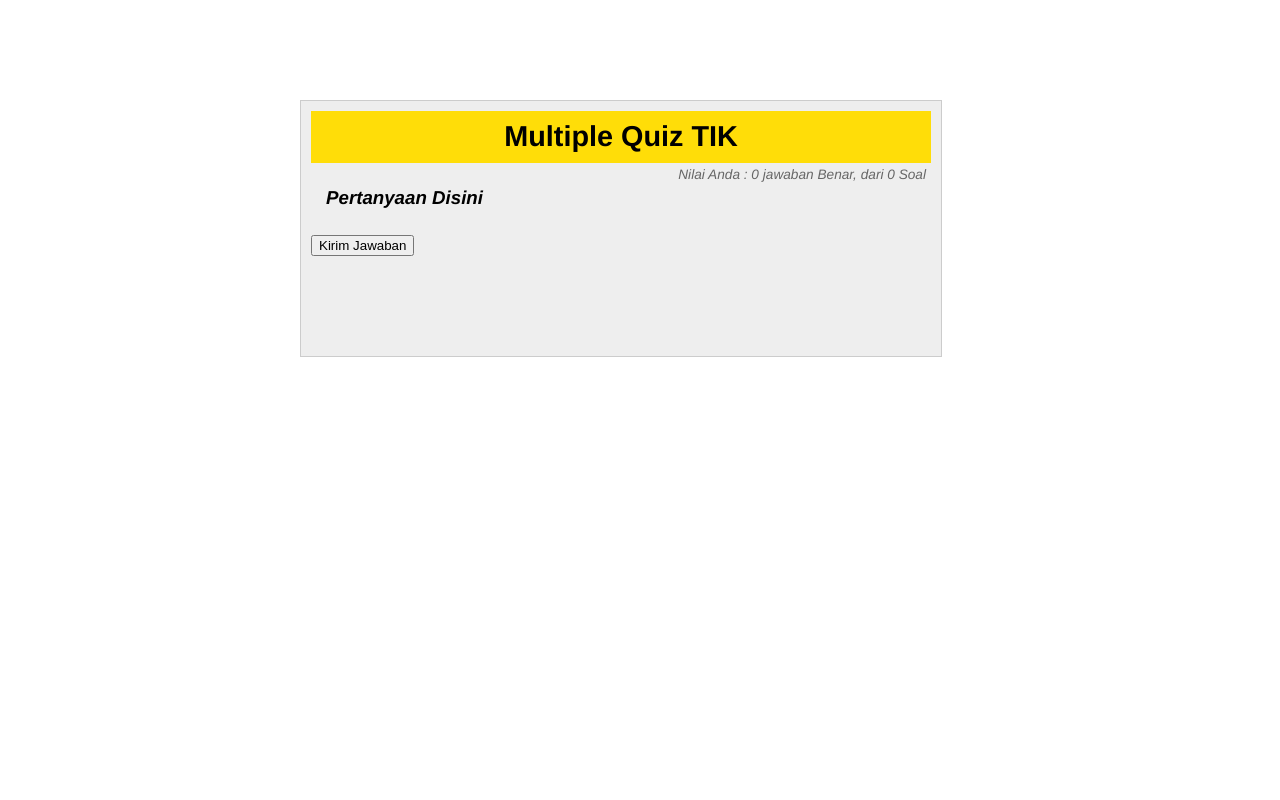
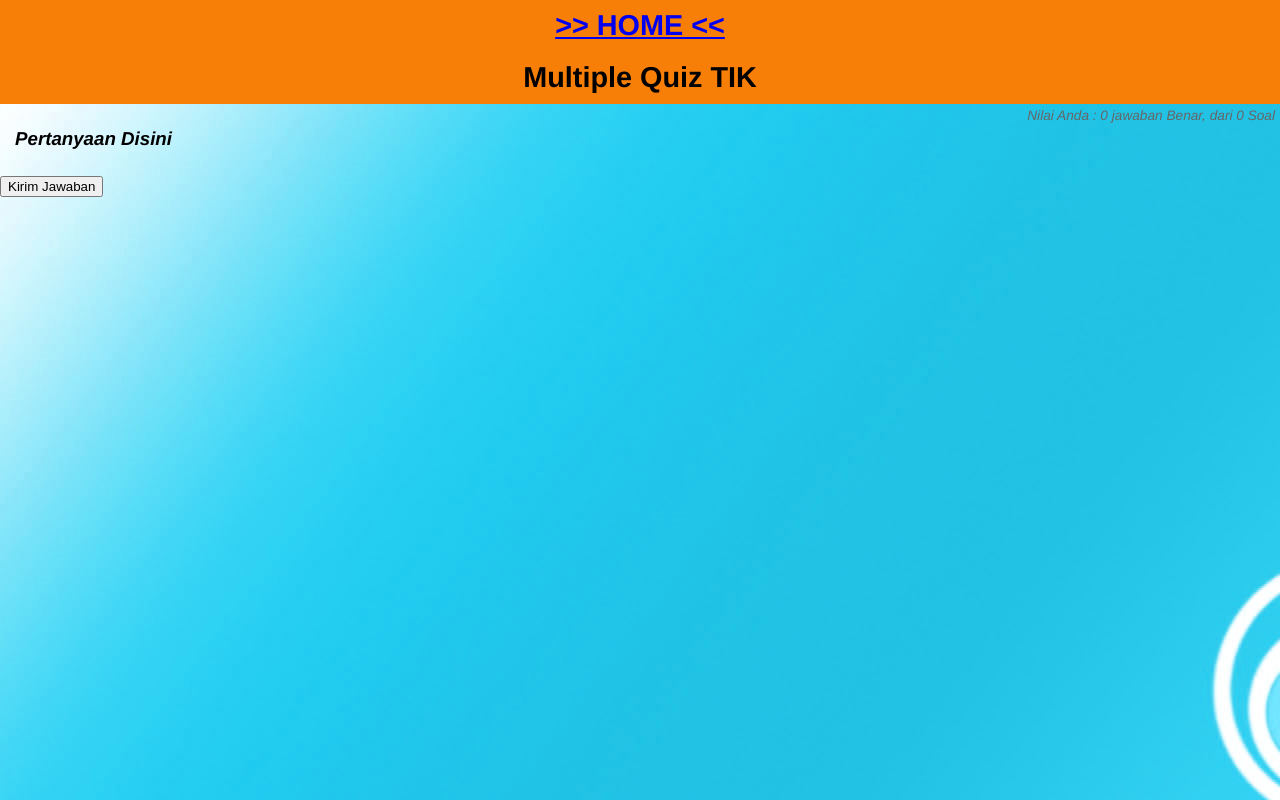
Before and after one commit to crossxxx/imk, a plain HTML site: page quizcrossxxx.html in a window 1280 px wide. Drawn offline with Linux system fonts and the light colour scheme.

Commit message:
lagi update

```diff
--- a/quizcrossxxx.html
+++ b/quizcrossxxx.html
@@ -11,14 +11,16 @@
 		article,aside,details,figcaption,figure,footer,header,hgroup,menu,nav,section
 			{display:block;}
 		body
-			{line-height:1; font:normal 0.9em/1em "Helvetica Neue", Helvetica, Arial, sans-serif;}
+			{line-height:1; font:normal 0.9em/1em "Helvetica Neue", Helvetica, Arial, sans-serif;
+			background-image:url('as.jpg')}
+}
 		ol,ul
 			{list-style:none;}
 		#frame
-			{max-width:620px;width:100%;border:1px solid #ccc;background:#eee;padding:10px;}
+			{margin-left: 300px; margin-right: 300px; margin-top: 50px; height: 500px;}
 		#content
 			{font:normal normal 1em/1.5em "Helvetica Neue", Helvetica, Arial, sans-serif;margin:0 40px 10px;}
-		h1{font:normal bold 2em/1.8em "Helvetica Neue", Helvetica, Arial, sans-serif;text-align:center;background:#FFDD08;padding:0 15px;width:auto}
+		h1{font:normal bold 2em/1.8em "Helvetica Neue", Helvetica, Arial, sans-serif;text-align:center;background:#F77F08;padding:0 15px;width:auto}
 		h2{font:italic bold 1.3em/1.2em "Helvetica Neue", Helvetica, Arial, sans-serif;padding:5px 15px 15px;}
 		input[type=radio]{margin:0 10px 5px -22px;} label{margin:0 0 5px;}
 		#score p
@@ -176,7 +178,7 @@
 				}
 
 				document.getElementById('explanation').innerHTML += '<p>' + quiz[currentQuestion]["explanation"] + '</p>';
-				document.getElementById('score').innerHTML = '<p>score: '+ score +' right answers out of ' + quiz.length +' possible</p>';
+				document.getElementById('score').innerHTML = '<p>Nilai: '+ score +' jawaban benar dari ' + quiz.length +' pertanyaan </p>';
 
 
 			} else { //rubah tampilan dan bergerak ke pertanyaan berikutnya
@@ -222,7 +224,11 @@
 
 </head>
 <body>
-	<div id="frame" style="margin-left: 300px; margin-right: 300px; margin-top: 100px;">
+
+	<div id="container">
+	<div id="header">
+    	<h1><a href="index.html"><strong>>> HOME <<</strong></a></a></h1>
+                 </div>
 
 		<h1>Multiple Quiz TIK</h1>
 		<div id="score"><p>Nilai Anda : 0 jawaban Benar, dari 0 Soal</p></div>
```
Also changed, not shown: as.jpg (added).
